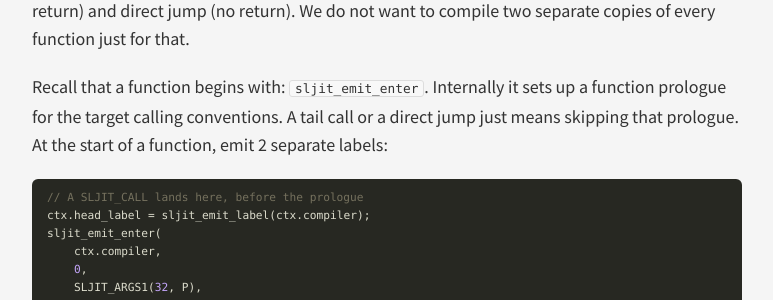
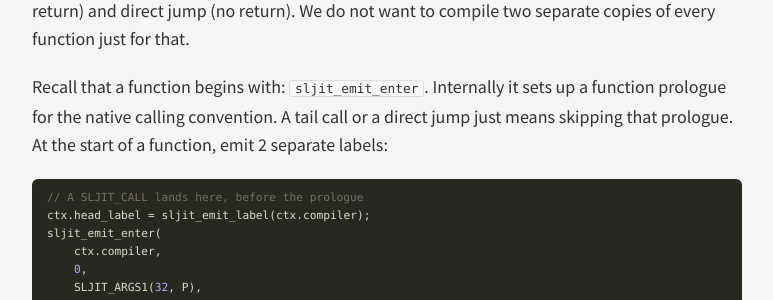
Before and after one commit to bullno1/bullno1.github.io, a Jekyll site: the page built from _posts/2025-09-16-jiting-a-stack-machine.md, in a window 1280 px wide and 900 px high, scrolled down 15392 px. Shown: the part 185-485 px from the top of the window, without its empty margins (253-1026 px from the left). Built offline with Jekyll 4.4.1, drawn with Linux system fonts in a browser that asks for light colours; nearby versions of some CDN libraries; our own code applies the rules of GitHub Pages for plain Markdown files; comment, search, counter and statistics services are not loaded.

Commit message:
Phrasing

```diff
--- a/_posts/2025-09-16-jiting-a-stack-machine.md
+++ b/_posts/2025-09-16-jiting-a-stack-machine.md
@@ -716,7 +716,7 @@ This means a direct jump target (e.g: function) can be used for both calls (with
 We do not want to compile two separate copies of every function just for that.
 
 Recall that a function begins with: `sljit_emit_enter`.
-Internally it sets up a function prologue for the target calling conventions.
+Internally it sets up a function prologue for the native calling convention.
 A tail call or a direct jump just means skipping that prologue.
 At the start of a function, emit 2 separate labels:
 
```
